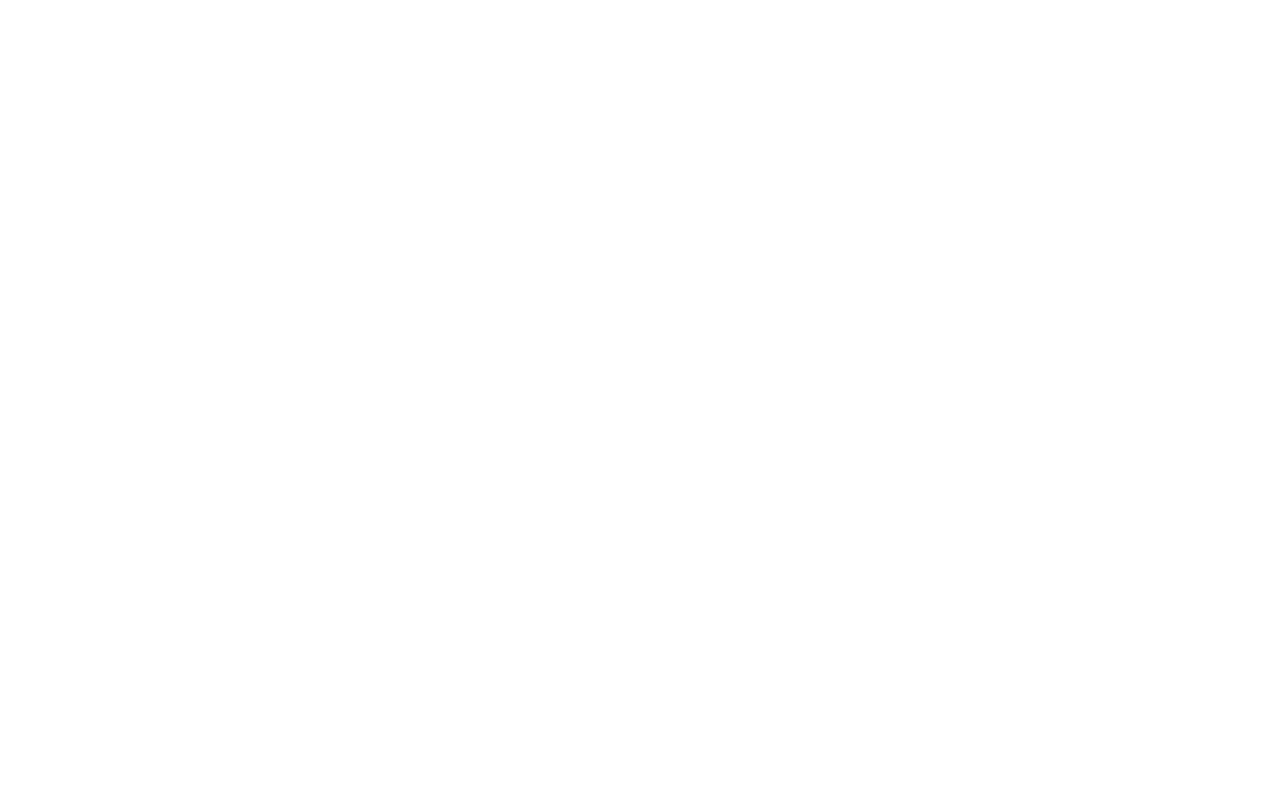
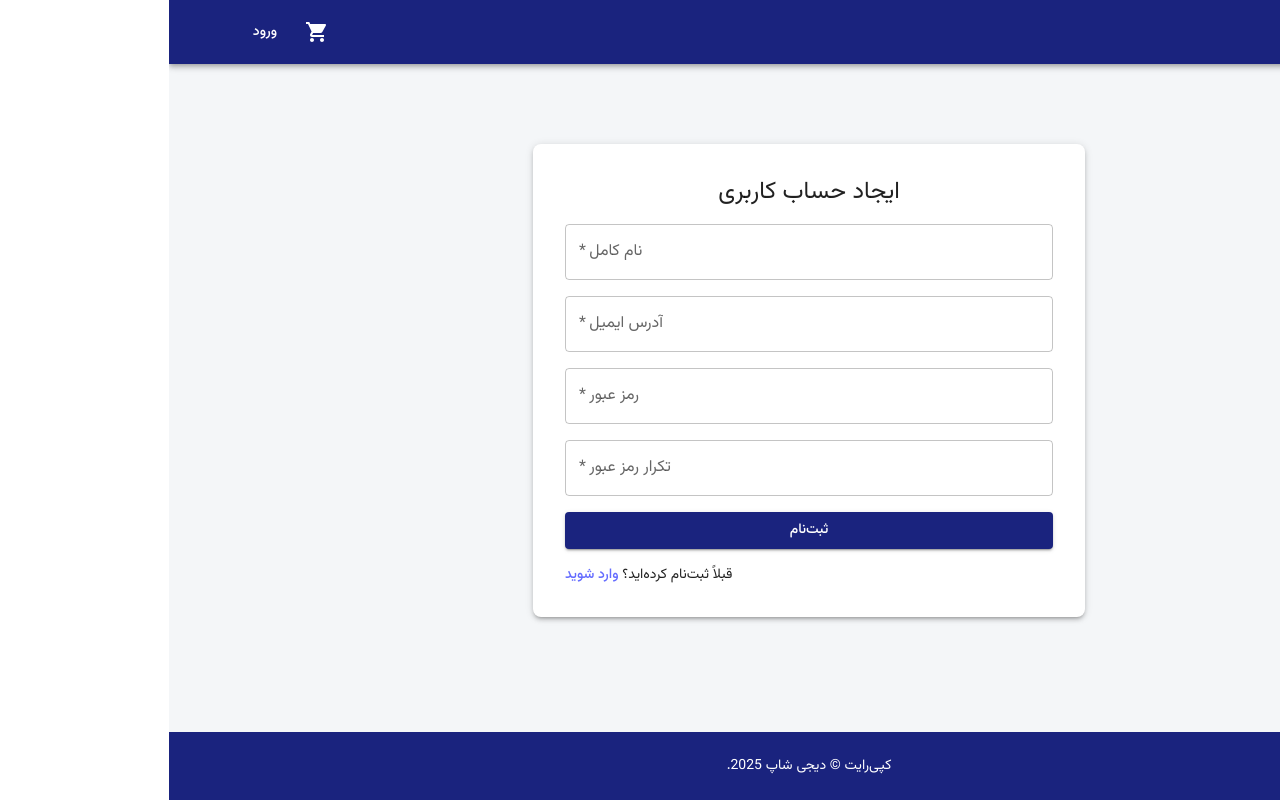
Before and after one commit to mhmd-sjad-nfsi/digi-shop-mern, a React (Vite) app in the folder frontend/: page /register in a window 1280 px wide. Before the commit this address had no page. Built offline with nearby package versions, Linux system fonts and the light colour scheme.

Commit message:
Feat: Create UI for Login and Register pages

```diff
--- a/frontend/src/App.jsx
+++ b/frontend/src/App.jsx
@@ -4,6 +4,8 @@
 import Layout from './components/Layout';
 import HomePage from './pages/HomePage';
 import ProductDetailsPage from './pages/ProductDetailsPage';
+import LoginPage from './pages/LoginPage';
+import RegisterPage from './pages/RegisterPage';
 
 function App() {
   return (
@@ -12,6 +14,8 @@
         <Route index element={<HomePage />} />
         <Route path="product/:id" element={<ProductDetailsPage />} />
         <Route path="/cart" element={<CartPage />} />
+        <Route path="/login" element={<LoginPage />} />
+        <Route path="/register" element={<RegisterPage />} />
       </Route>
     </Routes>
   );
--- /dev/null
+++ b/frontend/src/pages/LoginPage.jsx
@@ -0,0 +1,56 @@
+// frontend/src/pages/LoginPage.jsx
+import React, { useState } from 'react';
+import { Link as RouterLink } from 'react-router-dom';
+import { Container, Typography, TextField, Button, Stack, Paper, Box,Grid  } from '@mui/material';
+
+const LoginPage = () => {
+  const [email, setEmail] = useState('');
+  const [password, setPassword] = useState('');
+
+  const submitHandler = (e) => {
+    e.preventDefault();
+    console.log('Submit'); // فعلاً فقط یک لاگ می‌گیریم
+  };
+
+  return (
+    <Container component="main" maxWidth="sm" sx={{ mt: 8 }}>
+      <Paper elevation={3} sx={{ p: 4, borderRadius: 2 }}>
+        <Box component="form" onSubmit={submitHandler} noValidate>
+          <Typography component="h1" variant="h5" align="center" gutterBottom>
+            ورود به حساب کاربری
+          </Typography>
+          <Stack spacing={2} sx={{ mt: 2 }}>
+            <TextField
+              label="آدرس ایمیل"
+              type="email"
+              fullWidth
+              required
+              value={email}
+              onChange={(e) => setEmail(e.target.value)}
+            />
+            <TextField
+              label="رمز عبور"
+              type="password"
+              fullWidth
+              required
+              value={password}
+              onChange={(e) => setPassword(e.target.value)}
+            />
+            <Button type="submit" fullWidth variant="contained" sx={{ mt: 3, mb: 2 }}>
+              ورود
+            </Button>
+            <Grid container justifyContent="flex-end">
+              <Grid item>
+                <Typography variant="body2">
+                  حساب کاربری ندارید؟ <RouterLink to="/register">ثبت‌نام کنید</RouterLink>
+                </Typography>
+              </Grid>
+            </Grid>
+          </Stack>
+        </Box>
+      </Paper>
+    </Container>
+  );
+};
+
+export default LoginPage;
--- /dev/null
+++ b/frontend/src/pages/RegisterPage.jsx
@@ -0,0 +1,73 @@
+// frontend/src/pages/RegisterPage.jsx
+import React, { useState } from 'react';
+import { Link as RouterLink } from 'react-router-dom';
+import { Container, Typography, TextField, Button, Stack, Paper, Box, Grid } from '@mui/material';
+
+const RegisterPage = () => {
+  const [name, setName] = useState('');
+  const [email, setEmail] = useState('');
+  const [password, setPassword] = useState('');
+  const [confirmPassword, setConfirmPassword] = useState('');
+
+  const submitHandler = (e) => {
+    e.preventDefault();
+    console.log('Register Submit');
+  };
+
+  return (
+    <Container component="main" maxWidth="sm" sx={{ mt: 8 }}>
+      <Paper elevation={3} sx={{ p: 4, borderRadius: 2 }}>
+        <Box component="form" onSubmit={submitHandler} noValidate>
+          <Typography component="h1" variant="h5" align="center" gutterBottom>
+            ایجاد حساب کاربری
+          </Typography>
+          <Stack spacing={2} sx={{ mt: 2 }}>
+            <TextField
+              label="نام کامل"
+              fullWidth
+              required
+              value={name}
+              onChange={(e) => setName(e.target.value)}
+            />
+            <TextField
+              label="آدرس ایمیل"
+              type="email"
+              fullWidth
+              required
+              value={email}
+              onChange={(e) => setEmail(e.target.value)}
+            />
+            <TextField
+              label="رمز عبور"
+              type="password"
+              fullWidth
+              required
+              value={password}
+              onChange={(e) => setPassword(e.target.value)}
+            />
+            <TextField
+              label="تکرار رمز عبور"
+              type="password"
+              fullWidth
+              required
+              value={confirmPassword}
+              onChange={(e) => setConfirmPassword(e.target.value)}
+            />
+            <Button type="submit" fullWidth variant="contained" sx={{ mt: 3, mb: 2 }}>
+              ثبت‌نام
+            </Button>
+            <Grid container justifyContent="flex-end">
+              <Grid item>
+                <Typography variant="body2">
+                  قبلاً ثبت‌نام کرده‌اید؟ <RouterLink to="/login">وارد شوید</RouterLink>
+                </Typography>
+              </Grid>
+            </Grid>
+          </Stack>
+        </Box>
+      </Paper>
+    </Container>
+  );
+};
+
+export default RegisterPage;
```
